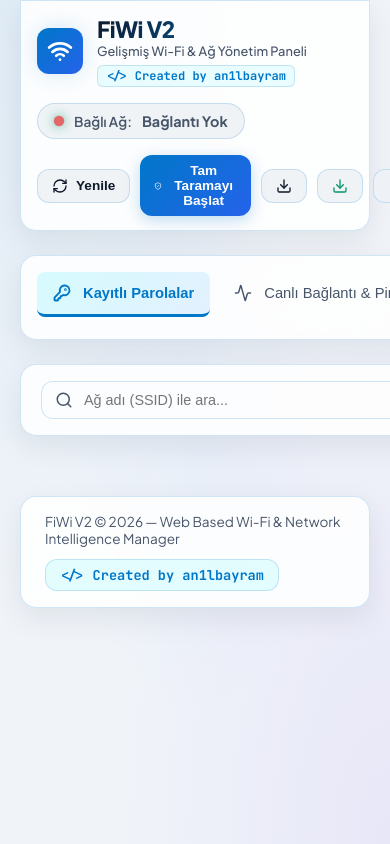
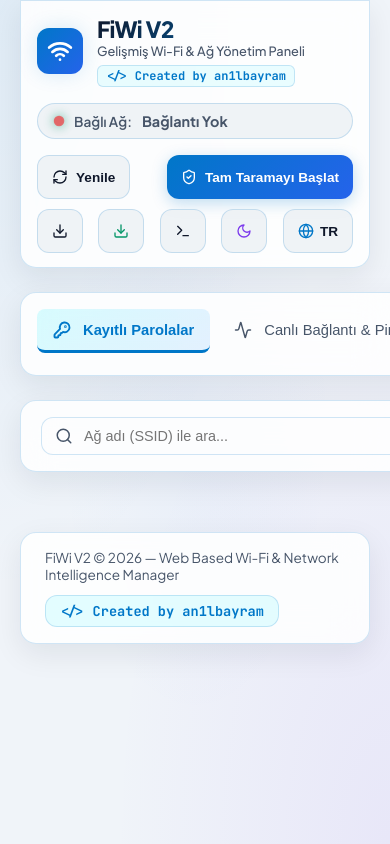
Before and after one commit to an1lbayram/FiWi-V2, a React (Vite) app in the folder client/: page / in a window 390 px wide. Shown: the top 844 px of the page. Built offline with nearby package versions, Linux system fonts and the light colour scheme; no server answers; the HTML template or start-up script is replaced by a standard one.

Commit message:
style: full responsive design and mobile PWA optimization

```diff
--- a/client/index.html
+++ b/client/index.html
@@ -1,10 +1,13 @@
 <!DOCTYPE html>
-<html lang="en">
+<html lang="tr">
   <head>
     <meta charset="UTF-8" />
     <link rel="icon" type="image/svg+xml" href="/favicon.svg" />
-    <meta name="viewport" content="width=device-width, initial-scale=1.0, maximum-scale=1.0, user-scalable=no" />
+    <meta name="viewport" content="width=device-width, initial-scale=1.0, maximum-scale=5.0" />
     <meta name="theme-color" content="#0a0f1d" />
+    <meta name="mobile-web-app-capable" content="yes" />
+    <meta name="apple-mobile-web-app-capable" content="yes" />
+    <meta name="apple-mobile-web-app-status-bar-style" content="black-translucent" />
     <meta name="description" content="FiWi V2 - Advanced Web-Based Wi-Fi & Network Intelligence Manager" />
     <link rel="preconnect" href="https://fonts.googleapis.com">
     <link rel="preconnect" href="https://fonts.gstatic.com" crossorigin>
--- a/client/src/App.css
+++ b/client/src/App.css
@@ -13,6 +13,10 @@
     padding-bottom: 6px !important;
     white-space: nowrap !important;
     -webkit-overflow-scrolling: touch;
+    scrollbar-width: none;
+  }
+  .sidebar-nav::-webkit-scrollbar {
+    display: none;
   }
 
   .sidebar-nav button {
@@ -20,6 +24,8 @@
     border-bottom: 3px solid transparent !important;
     border-radius: 8px !important;
     flex-shrink: 0 !important;
+    min-height: 44px;
+    padding: 8px 16px !important;
   }
 
   .sidebar-nav button.active-tab {
@@ -38,10 +44,32 @@
 
   .modal-overlay .glass-panel {
     max-height: 90vh !important;
+    width: 100% !important;
   }
 
   .btn-primary, .btn-secondary {
     padding: 8px 14px;
     font-size: 0.85rem;
+    min-height: 44px;
   }
 }
+
+@media (max-width: 480px) {
+  div[style*="padding: 0 20px"] {
+    padding: 0 10px 20px 10px !important;
+  }
+
+  div[style*="grid-template-columns: repeat(auto-fill, minmax(320px, 1fr))"] {
+    grid-template-columns: 1fr !important;
+  }
+
+  header.glass-panel > div {
+    flex-direction: column !important;
+    align-items: stretch !important;
+  }
+
+  header.glass-panel > div > div:last-child {
+    flex-wrap: wrap !important;
+    justify-content: space-between !important;
+  }
+}
```
